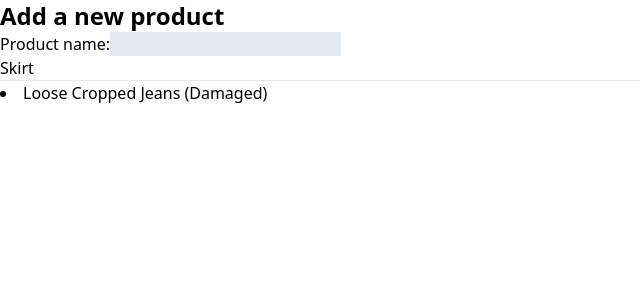
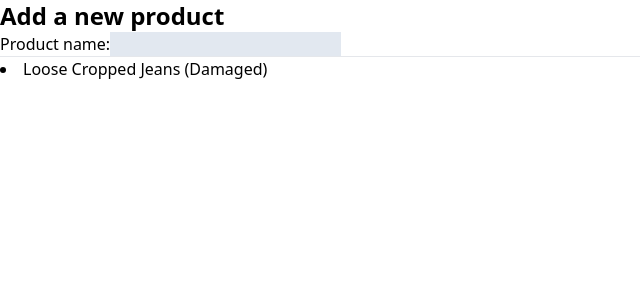
Before and after one commit to warinthornS/fashionstore-exercise, a Next.js app: page / in a window 1280 px wide. Shown: the top 300 px of the page, without its empty margins (0-640 px from the left). Built offline with nearby package versions, Linux system fonts and the light colour scheme.

Commit message:
update expect result

```diff
--- a/src/pages/index.tsx
+++ b/src/pages/index.tsx
@@ -1,7 +1,7 @@
 import ProductList from "@/components/ProductList";
 
 export default function Home() {
-  const productName = "Skirt";
+  const productName = "";
   const products = ["Loose Cropped Jeans (Damaged)"];
 
   return (
@@ -15,7 +15,7 @@ export default function Home() {
         <div>
           <label htmlFor="product-name">Product name:</label>
           <input className="bg-slate-200" id="product-name" />
-          <p>{productName}</p>
+          <p data-testid="result">{productName}</p>
         </div>
       </form>
       <hr />
```
Also changed, not shown: 1 other file (tests, documents, lock files or other folders).
